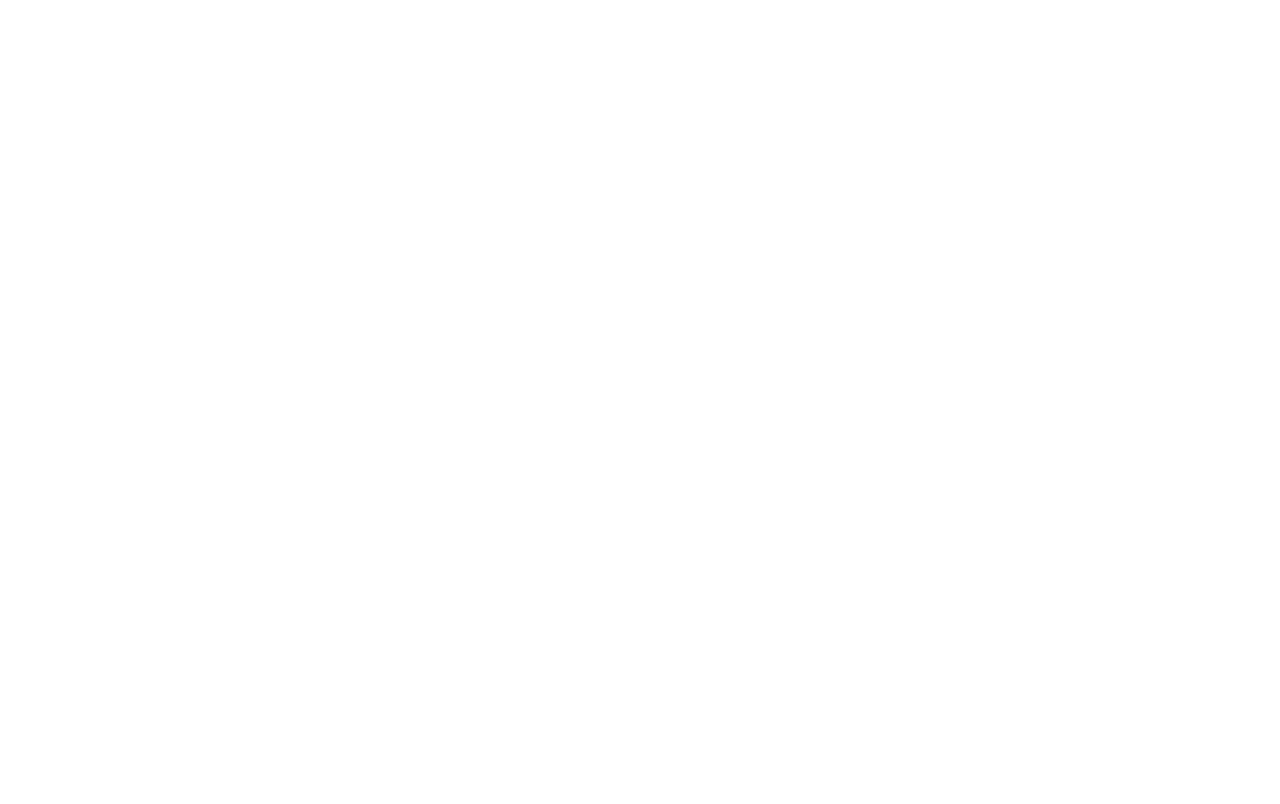
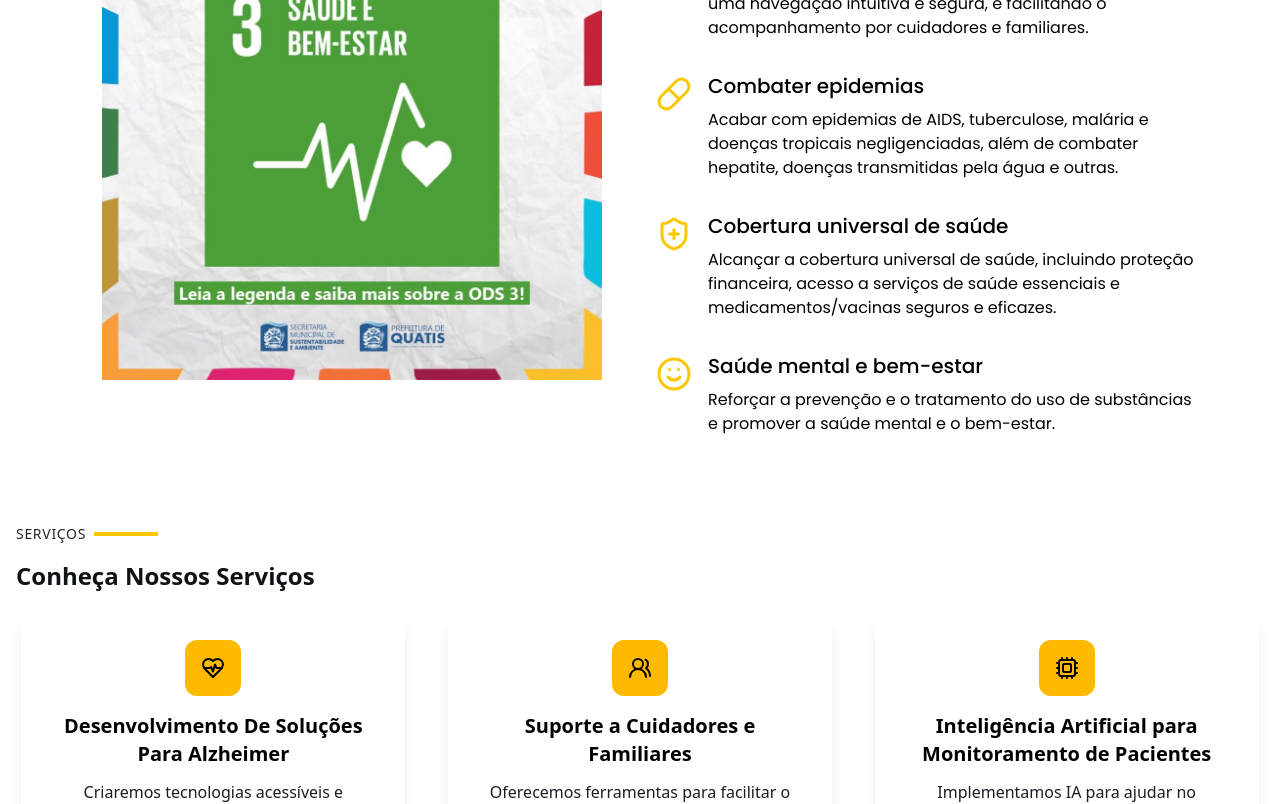
Before and after one commit to Williamlp-dev/CogniTec, a Next.js app: page / in a window 1280 px wide. Shown: the part 2036-2840 px from the top of the page. Before the commit the page ends 800 px from the top, so only its background shows below. Built offline with nearby package versions, Linux system fonts and the light colour scheme.

Commit message:
feat: Include "About" and "Service" components in the main page layout

```diff
--- a/src/app/page.tsx
+++ b/src/app/page.tsx
@@ -6,6 +6,8 @@ export default function Pages() {
   return (
     <main>
       <Home />
+      <About />
+      <Service />
     </main>
   )
 }
```
